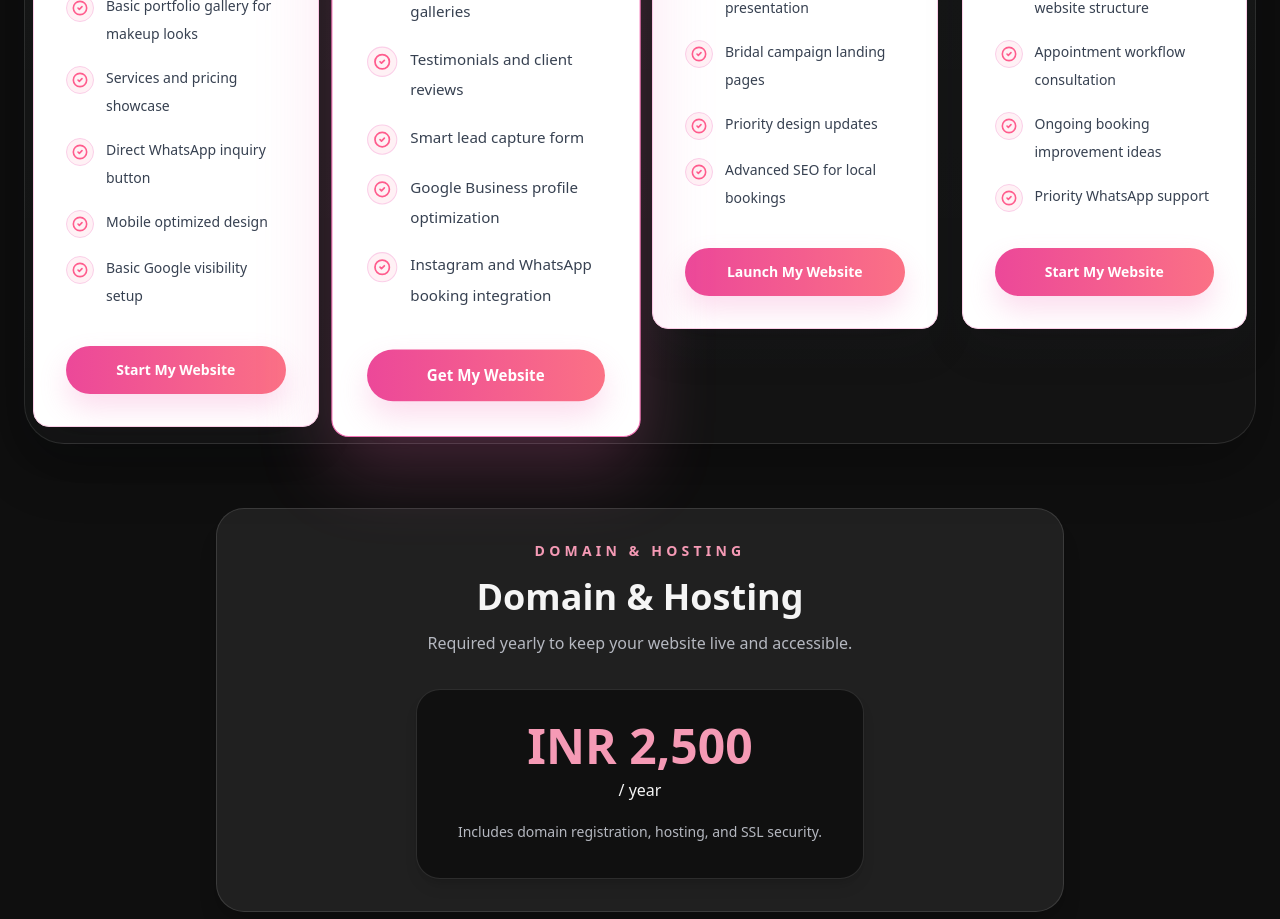
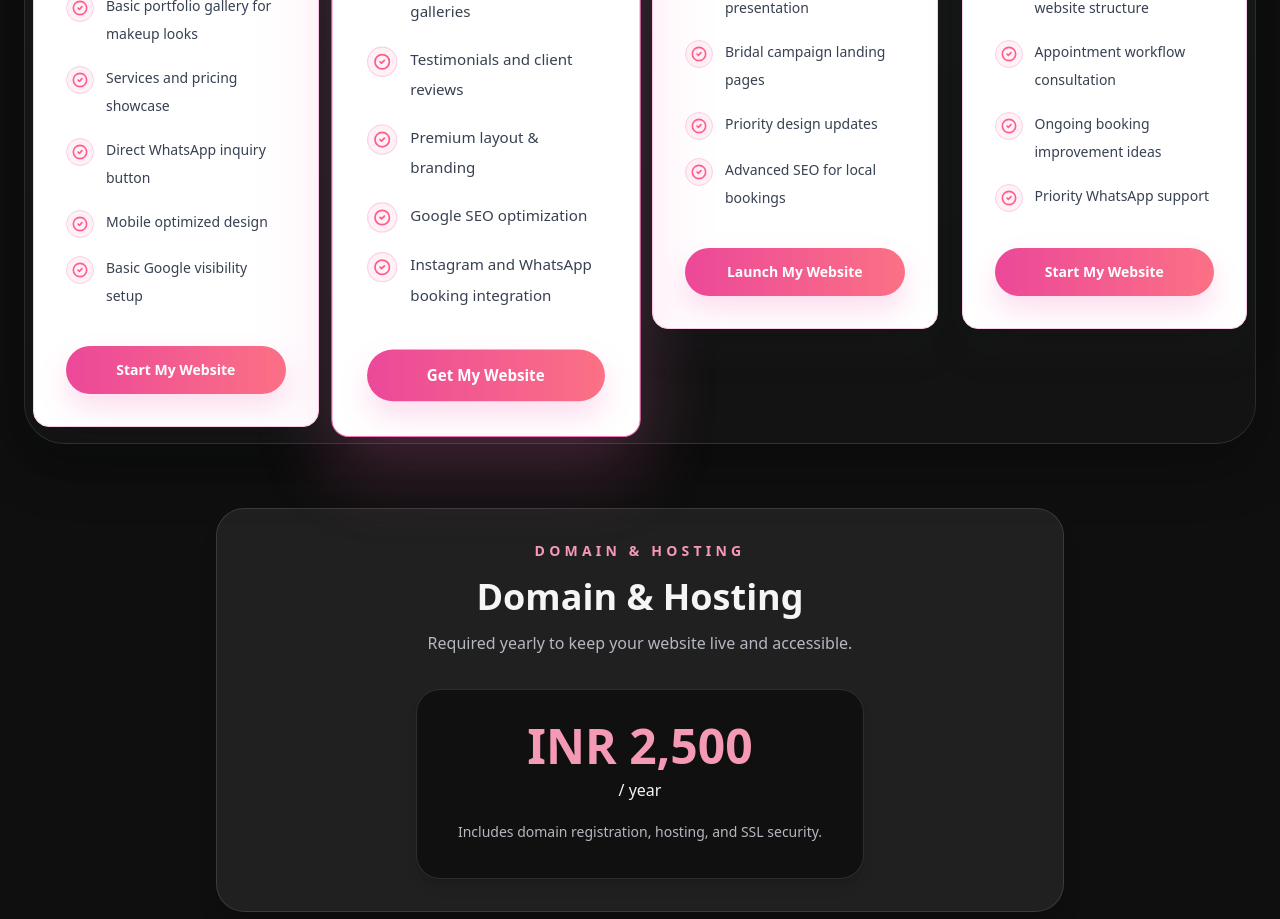
Before and after one commit to shiv-co/TpIndia, a React (Vite) app in the folder frontend/: page /pricing-makeup in a window 1280 px wide. Shown: the part 1500-2419 px from the top of the page. Built offline with nearby package versions, Linux system fonts and the light colour scheme.

Commit message:
fixed a bug

```diff
--- a/frontend/src/pages/pricing2/pricingData.js
+++ b/frontend/src/pages/pricing2/pricingData.js
@@ -29,8 +29,8 @@ export const makeupPlans = [
       "Everything in Starter",
       "Advanced portfolio galleries",
       "Testimonials and client reviews",
-      "Smart lead capture form",
-      "Google Business profile optimization",
+      "Premium layout & branding",
+      "Google SEO optimization",
       "Instagram and WhatsApp booking integration",
     ],
     cta: "Get My Website",
```
